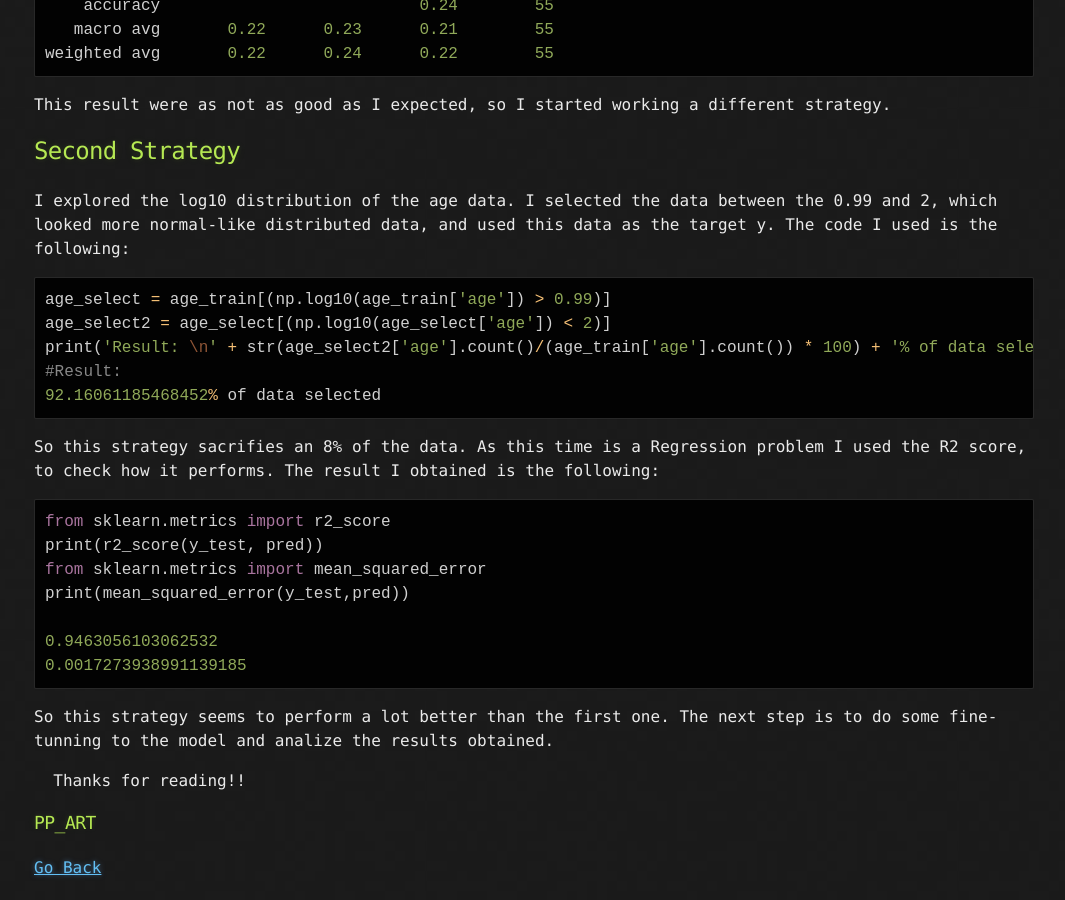
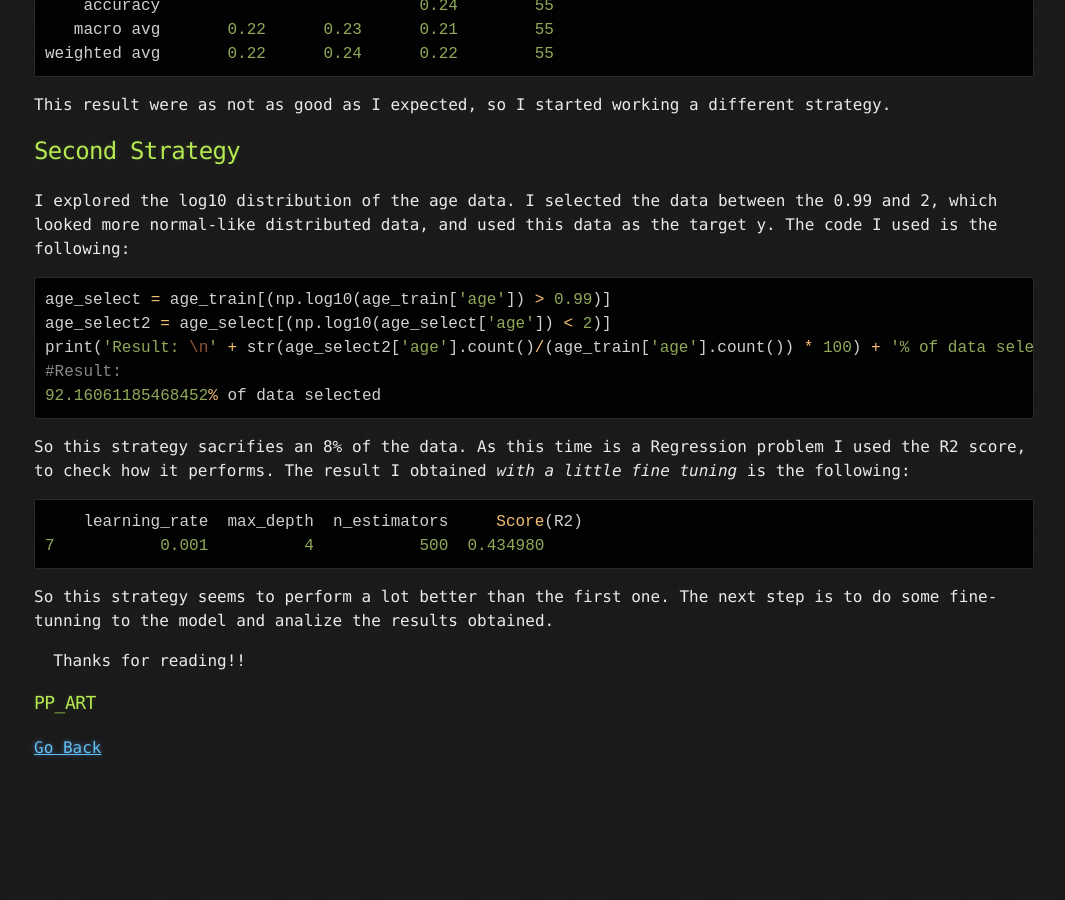
Before and after one commit to PaulB86UK/PP_ART, a Jekyll site: the page built from docs/2020/26_05.md, in a window 1280 px wide and 900 px high, scrolled down 3084 px. Shown: the whole window, without its empty margins (106-1171 px from the left). Built offline with Jekyll 4.4.1, drawn with Linux system fonts in a browser that asks for light colours; our own code applies the rules of GitHub Pages for plain Markdown files; after the commit the page ends 3864 px from its top, so only the background shows below that.

Commit message:
Update 26_05.md

````diff
--- a/docs/2020/26_05.md
+++ b/docs/2020/26_05.md
@@ -131,15 +131,10 @@ print('Result: \n' + str(age_select2['age'].count()/(age_train['age'].count()) *
 #Result:
 92.16061185468452% of data selected
 ```
-So this strategy sacrifies an 8% of the data. As this time is a Regression problem I used the R2 score, to check how it performs. The result I obtained is the following:
+So this strategy sacrifies an 8% of the data. As this time is a Regression problem I used the R2 score, to check how it performs. The result I obtained *with a little fine tuning* is the following:
 ```python
-from sklearn.metrics import r2_score
-print(r2_score(y_test, pred))
-from sklearn.metrics import mean_squared_error
-print(mean_squared_error(y_test,pred))
-
-0.9463056103062532
-0.0017273938991139185
+    learning_rate  max_depth  n_estimators     Score(R2)
+7           0.001          4           500  0.434980
 ```
 So this strategy seems to perform a lot better than the first one. The next step is to do some fine-tunning to the model and analize the results obtained.
 
````
